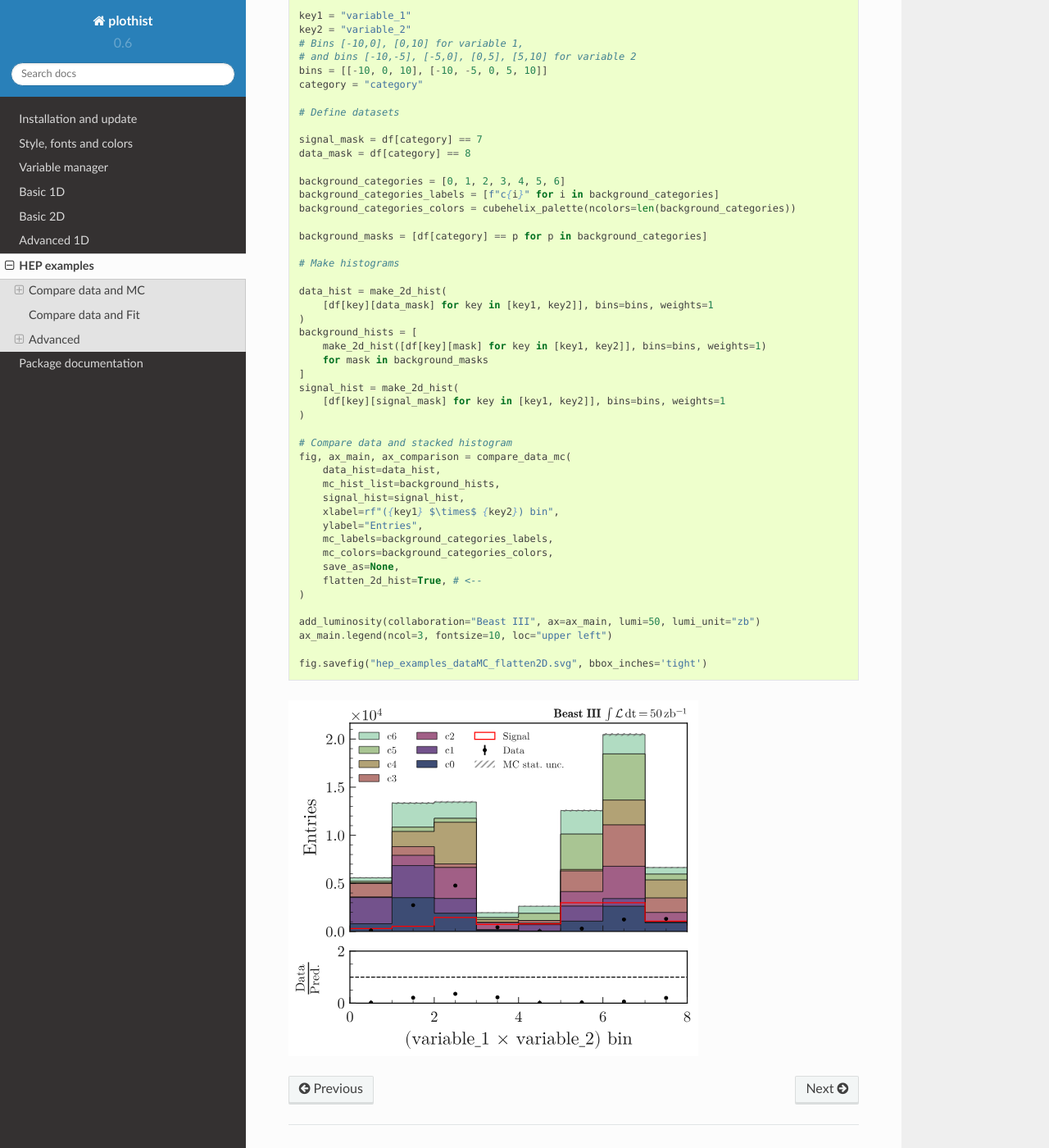
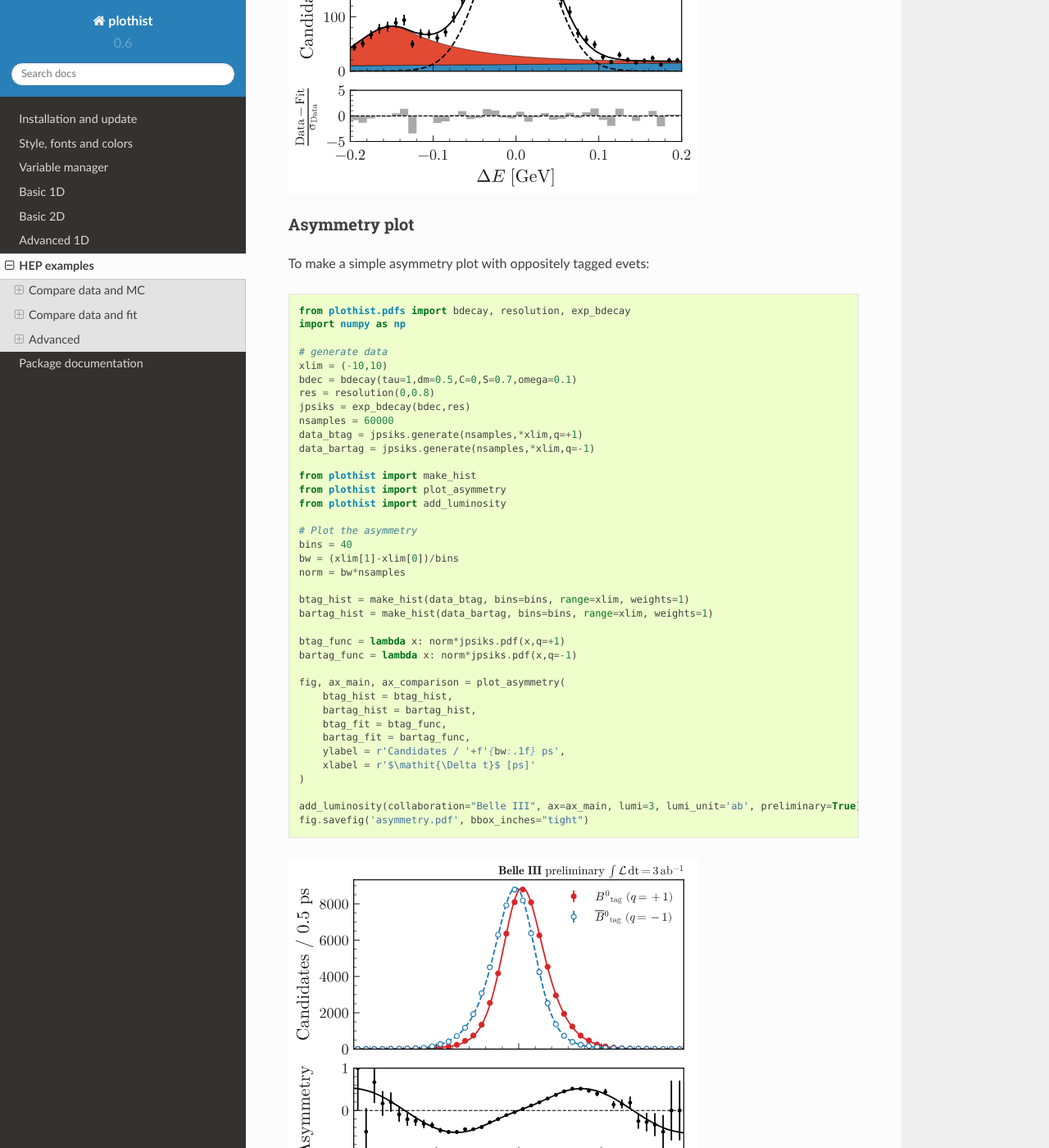
Before and after one commit to cyrraz/plothist, a Sphinx documentation site: the page built from docs/advanced/hep_examples.rst, in a window 1280 px wide and 1400 px high, scrolled down 4848 px. Shown: the whole window at 82% size. Built offline with Sphinx 7.4.7 and the Read the Docs theme 2.0.0, drawn with Linux system fonts in a browser that asks for light colours; some of the changed text lies outside the part shown.

Commit message:
asymmetry plot

```diff
--- a/docs/advanced/hep_examples.rst
+++ b/docs/advanced/hep_examples.rst
@@ -138,12 +138,15 @@ To use pulls instead of the ratio to compare the histograms:
 
 
 .. image:: ../img/hep_examples_dataMC_pull.svg
-   :alt: Data/fit comparison with pull, stacked pdfs
+   :alt: Data/MC comparison with pull, stacked plot
    :width: 500
 
 
-Compare data and Fit
+Compare data and fit
 ====================
+
+Delta E plot
+------------------
 
 To make simple data/fit comparison with different fit components:
 
@@ -201,6 +204,60 @@ To make simple data/fit comparison with different fit components:
     add_luminosity(collaboration="Belle III", ax=ax_main, lumi=3, lumi_unit='ab', preliminary=True)
     ax_main.set_ylim(0)
     fig.savefig("hep_examples_compare_data_fit.svg",bbox_inches="tight")
+
+.. image:: ../img/compare_data_fit.svg
+   :alt: Data/fit comparison with pull, stacked pdfs
+   :width: 500
+
+Asymmetry plot
+--------------
+
+To make a simple asymmetry plot with oppositely tagged evets:
+
+.. code-block:: python
+
+    from plothist.pdfs import bdecay, resolution, exp_bdecay
+    import numpy as np
+
+    # generate data
+    xlim = (-10,10)
+    bdec = bdecay(tau=1,dm=0.5,C=0,S=0.7,omega=0.1)
+    res = resolution(0,0.8)
+    jpsiks = exp_bdecay(bdec,res)
+    nsamples = 60000
+    data_btag = jpsiks.generate(nsamples,*xlim,q=+1)
+    data_bartag = jpsiks.generate(nsamples,*xlim,q=-1)
+
+    from plothist import make_hist
+    from plothist import plot_asymmetry
+    from plothist import add_luminosity
+
+    # Plot the asymmetry
+    bins = 40
+    bw = (xlim[1]-xlim[0])/bins
+    norm = bw*nsamples
+
+    btag_hist = make_hist(data_btag, bins=bins, range=xlim, weights=1)
+    bartag_hist = make_hist(data_bartag, bins=bins, range=xlim, weights=1)
+
+    btag_func = lambda x: norm*jpsiks.pdf(x,q=+1)
+    bartag_func = lambda x: norm*jpsiks.pdf(x,q=-1)
+
+    fig, ax_main, ax_comparison = plot_asymmetry(
+        btag_hist = btag_hist,
+        bartag_hist = bartag_hist,
+        btag_fit = btag_func,
+        bartag_fit = bartag_func,
+        ylabel = r'Candidates / '+f'{bw:.1f} ps',
+        xlabel = r'$\mathit{\Delta t}$ [ps]'
+    )
+
+    add_luminosity(collaboration="Belle III", ax=ax_main, lumi=3, lumi_unit='ab', preliminary=True)
+    fig.savefig('asymmetry.pdf', bbox_inches="tight")
+
+.. image:: ../img/asymmetry.svg
+   :alt: Asymmetry plot
+   :width: 500
 
 Advanced
 ========
```
Also changed, not shown: docs/img/asymmetry.svg (added), docs/img/compare_data_fit.svg.
